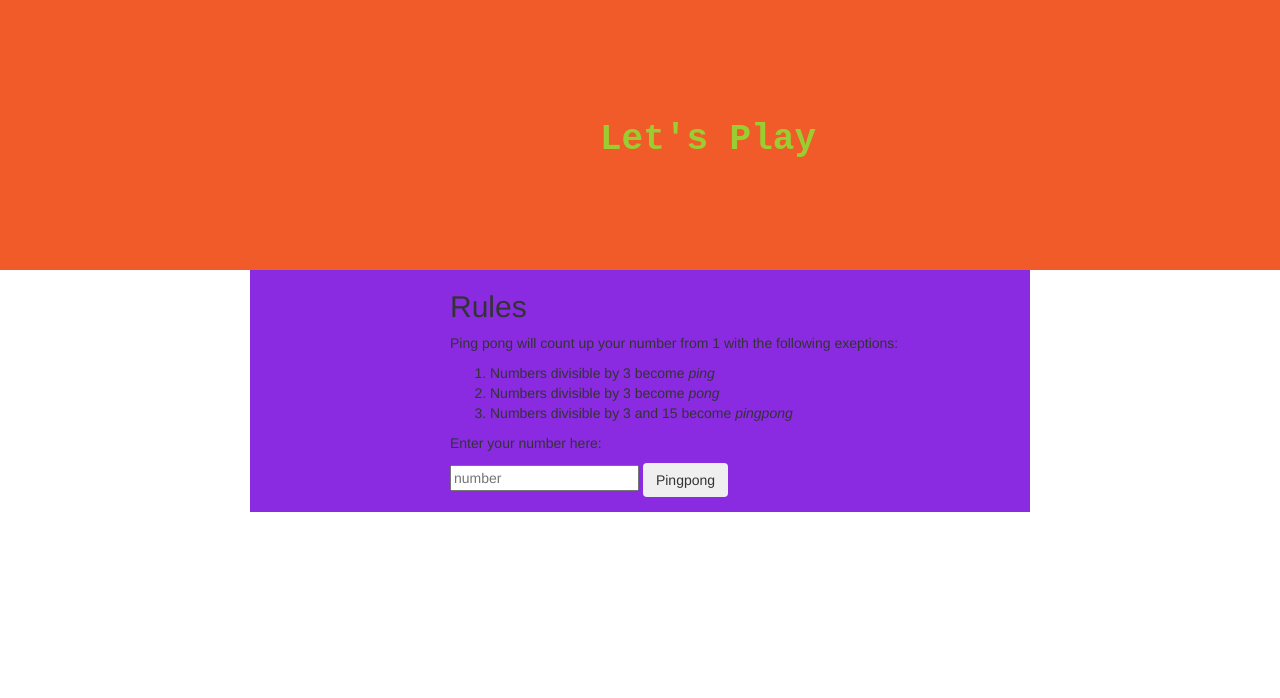
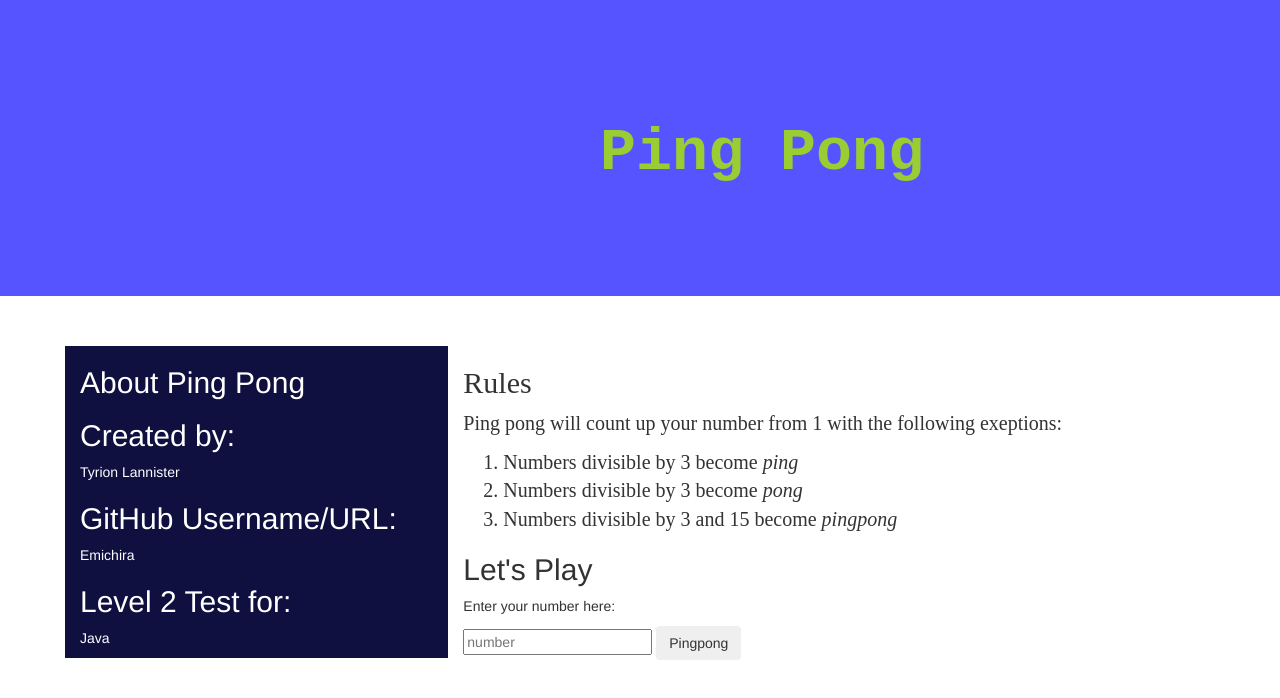
Before and after one commit to Emichira/Calc, a plain HTML site: page index.html in a window 1280 px wide. Drawn offline with Linux system fonts and the light colour scheme.

Commit message:
updated changes to css html

```diff
--- a/css/styles.css
+++ b/css/styles.css
@@ -1,5 +1,5 @@
 .header {
-  background-color: #F15A29;
+  background-color: #5554FF;
   padding-left: 600px;
   padding-top: 100px;
   padding-bottom: 100px;
@@ -8,9 +8,26 @@
   font-family: monospace;
   color: yellowgreen;
 }
+h1 {
+  font-size: 60px;
+}
+.rob {
+  margin: 50px;
+}
+.sansa {
+  background-color: #0F0F40;
+  color: white;
+}
 .kala {
-  background-color: blueviolet;
-  padding-left: 200px;
-  margin-left: 250px;
-  margin-right: 250px;
+  float: left;
 }
+.navbartab {
+  background-color: green;
+  margin-top: 10px;
+  margin-left: -15px;
+  padding-bottom: auto;
+}
+.text {
+  font-family: Century Schoolbook L;
+  font-size: 20px;
+}
--- a/index.html
+++ b/index.html
@@ -14,9 +14,21 @@
 
 <body>
   <div class="container-fluid header">
-    <h1><strong>Let's Play</strong></h1>
+    <h1><strong>Ping Pong</strong></h1>
   </div>
-  <div class="container-fluid kala">
+  <div class="container-fluid rob">
+  <div class="sansa col-md-4">
+  <div class="w3-sidebar w3-light-grey w3-bar-block">
+      <h2>About Ping Pong</h2>
+      <h2>Created by:</h2>
+      <p>Tyrion Lannister</p>
+      <h2>GitHub Username/URL:</h2>
+      <p>Emichira</p>
+      <h2>Level 2 Test for:</h2>
+      <p>Java</p>
+  </div>
+</div>
+  <div class="kala col-md-8">
   <div class="text">
     <h2>Rules</h2>
     <p>
@@ -29,10 +41,11 @@
     </p>
   </div>
   <div id="container list">
+    <h2>Let's Play</h2>
     <p>Enter your number here:</p>
     <form id="ping">
       <div class="form-group">
-        <input id="pingpong" class="submit" type="text" placeholder="number">
+        <input id="pingPong" class="submit" type="text" placeholder="number">
         <button class="btn btn-outline-primary" type="submit">Pingpong</button>
       </div>
     </form>
@@ -41,6 +54,7 @@
 
   </ul>
 </div>
+</div>
 </body>
 
 </html>
--- a/js/scripts.js
+++ b/js/scripts.js
@@ -1,5 +1,5 @@
 //business logic
-var pingpong = function(number) {
+var pingPong = function(number) {
   for (var i = 1; i <= number; i++) {
     if (i % 3 === 0 & i % 5 === 0) {
       $("ul#output").append("<li class='remove'> pingpong</li>");
@@ -19,7 +19,7 @@ $(document).ready(function() {
   $("form#ping").submit(function(event) {
     event.preventDefault();
     $("li.remove").remove();
-    var number = parseInt($("input#pingpong").val());
-    pingpong(number)
+    var number = parseInt($("input#pingPong").val());
+    pingPong(number)
   });
 });
```
Also changed, not shown: README.md (added).
